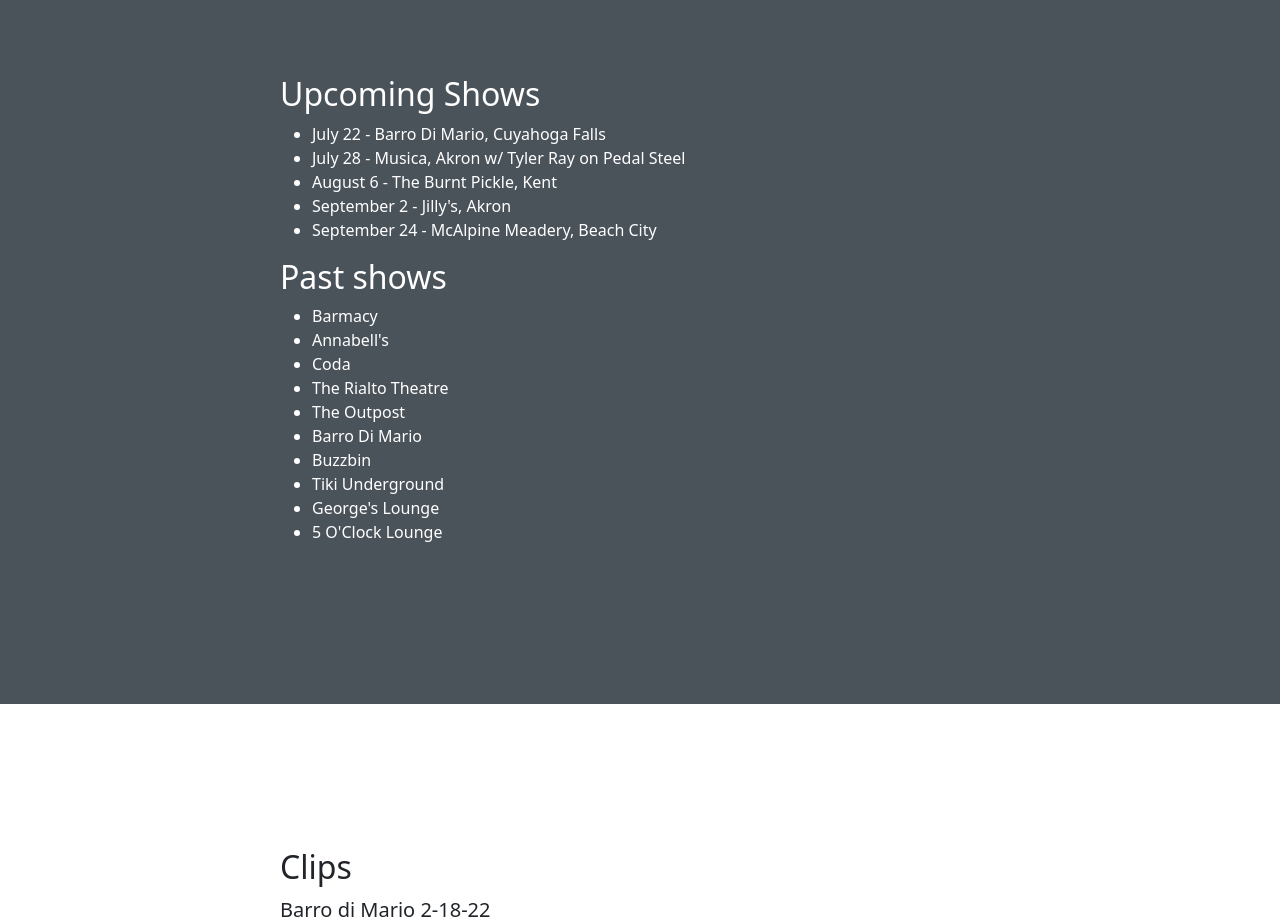
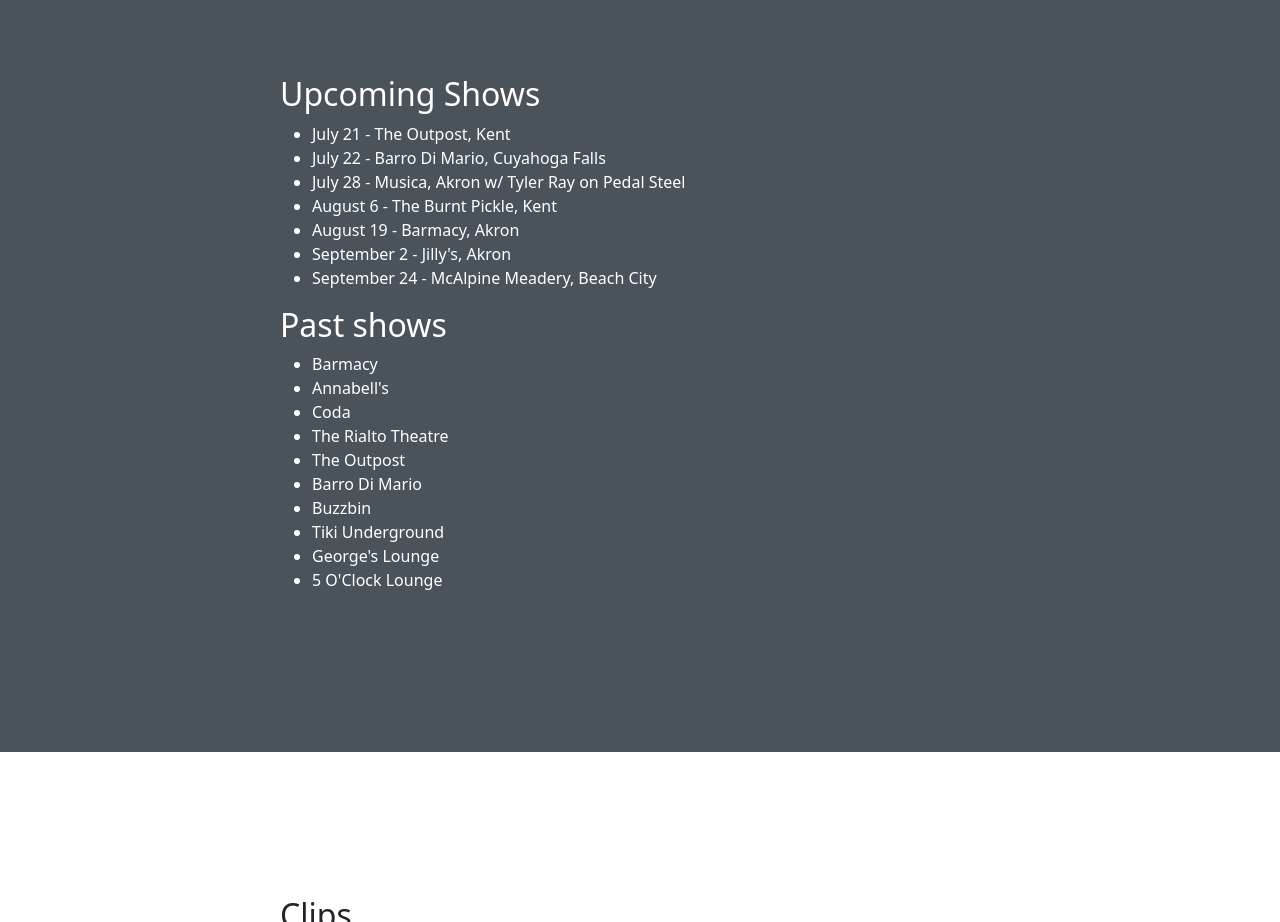
Before and after one commit to coryBove/theshoehornsmusic, a plain HTML site: page index.html in a window 1280 px wide. Shown: the part 1220-2142 px from the top of the page. Drawn offline with nearby package versions, Linux system fonts and the light colour scheme.

Commit message:
Update index.html

```diff
--- a/index.html
+++ b/index.html
@@ -76,9 +76,11 @@
                     <div class="col-lg-8">
                         <h2>Upcoming Shows</h2>
                         <ul>
+                            <li>July 21 - The Outpost, Kent</li>
                             <li>July 22 - Barro Di Mario, Cuyahoga Falls</li>
                             <li>July 28 - Musica, Akron w/ Tyler Ray on Pedal Steel</li>
                             <li>August 6 - The Burnt Pickle, Kent</li>
+                            <li>August 19 - Barmacy, Akron</li>
                             <li>September 2 - Jilly's, Akron</li>
                             <li>September 24 - McAlpine Meadery, Beach City</li>
                         </ul>
```
